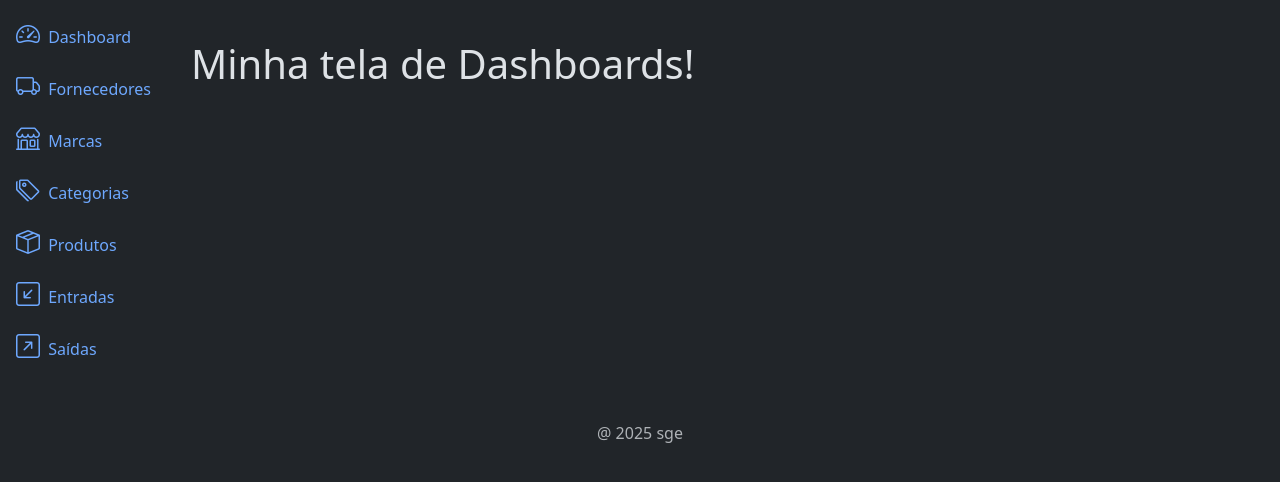
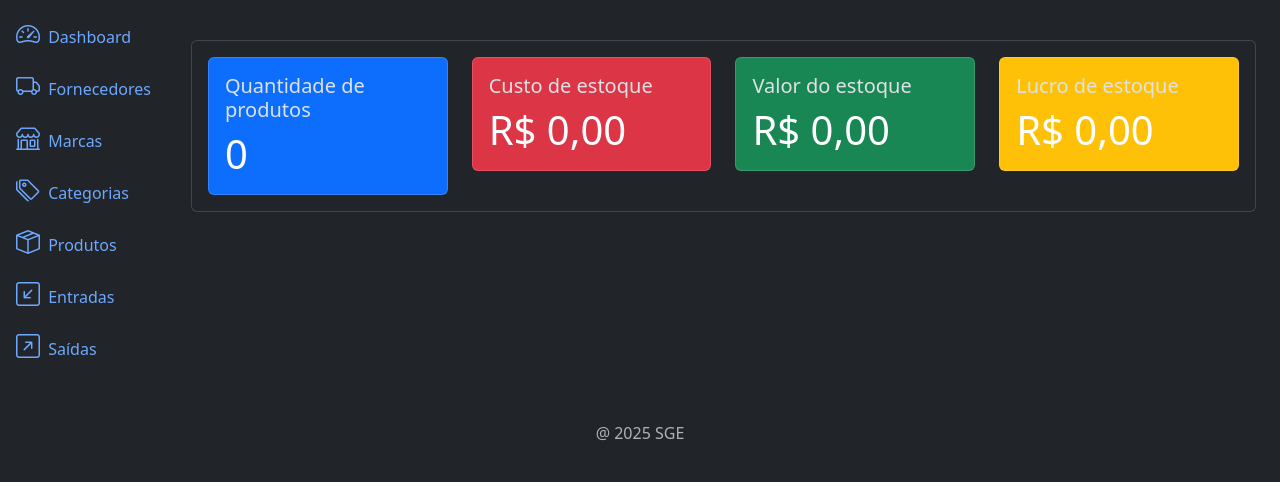
Before and after one commit to Rafael-ST/sge, a Django app: page / in a window 1280 px wide. Shown: the part 56-538 px from the top of the page. Run offline with Django 5.2, Linux system fonts and the light colour scheme; data that the repository does not hold is empty.

Commit message:
metrics products

```diff
--- /dev/null
+++ b/app/metrics.py
@@ -0,0 +1,17 @@
+from products.models import Products
+from django.utils.formats import number_format
+
+
+def get_product_metrics():
+    products = Products.objects.all()
+    total_cost_price = sum(product.cost_price * product.quantity for product in products)
+    total_selling_price = sum(product.selling_price * product.quantity for product in products)
+    total_quantity = sum(product.quantity for product in products)
+    total_profit = total_selling_price - total_cost_price
+
+    return dict(
+        total_cost_price=number_format(total_cost_price, decimal_pos=2, force_grouping=True),
+        total_selling_price=number_format(total_selling_price, decimal_pos=2, force_grouping=True),
+        total_quantity=total_quantity,
+        total_profit=number_format(total_profit, decimal_pos=2, force_grouping=True)
+    )
--- a/app/settings.py
+++ b/app/settings.py
@@ -108,7 +108,7 @@ AUTH_PASSWORD_VALIDATORS = [
 # Internationalization
 # https://docs.djangoproject.com/en/5.2/topics/i18n/
 
-LANGUAGE_CODE = 'en-us'
+LANGUAGE_CODE = 'pt-br'
 
 TIME_ZONE = 'UTC'
 
--- a/app/templates/components/_footer.html
+++ b/app/templates/components/_footer.html
@@ -1,5 +1,5 @@
 <footer class="footer mt-auto py-3 text-center">
     <div class="container">
-        <span class="text-muted">@ 2025 sge</span>
+        <span class="text-muted">@ 2025 SGE</span>
     </div>
 </footer>
--- /dev/null
+++ b/app/templates/components/_product_metrics.html
@@ -0,0 +1,38 @@
+<div class="card mt-4">
+    <div class="card-body">
+        <div class="row">
+            <div class="col-md-3">
+                <div class="card bg-primary">
+                    <div class="card-body">
+                        <h5 class="card-title">Quantidade de produtos</h5>
+                        <p class="card-text text-white font-weight-bold display-6">{{ product_metrics.total_quantity }}</p>
+                    </div>
+                </div>
+            </div>
+            <div class="col-md-3">
+                <div class="card bg-danger">
+                    <div class="card-body">
+                        <h5 class="card-title">Custo de estoque</h5>
+                        <p class="card-text text-white font-weight-bold display-6">R$ {{ product_metrics.total_cost_price }}</p>
+                    </div>
+                </div>
+            </div>
+            <div class="col-md-3">
+                <div class="card bg-success">
+                    <div class="card-body">
+                        <h5 class="card-title">Valor do estoque</h5>
+                        <p class="card-text text-white font-weight-bold display-6">R$ {{ product_metrics.total_selling_price }}</p>
+                    </div>
+                </div>
+            </div>
+            <div class="col-md-3">
+                <div class="card bg-warning">
+                    <div class="card-body">
+                        <h5 class="card-title">Lucro de estoque</h5>
+                        <p class="card-text text-white font-weight-bold display-6">R$ {{ product_metrics.total_profit }}</p>
+                    </div>
+                </div>
+            </div>
+        </div>
+    </div>
+</div>
--- a/app/templates/home.html
+++ b/app/templates/home.html
@@ -5,5 +5,5 @@
 {% endblock %}
 
 {% block content %}
-    <h1>Minha tela de Dashboards!</h1>
+    {% include 'components/_product_metrics.html' %}
 {% endblock %}
--- a/app/views.py
+++ b/app/views.py
@@ -1,6 +1,11 @@
 from django.shortcuts import render
+from . import metrics
 
 
 def home(request):
-    context = {}
+    product_metrics = metrics.get_product_metrics()
+
+    context = {
+        'product_metrics': product_metrics
+    }
     return render(request, 'home.html', context)
```
